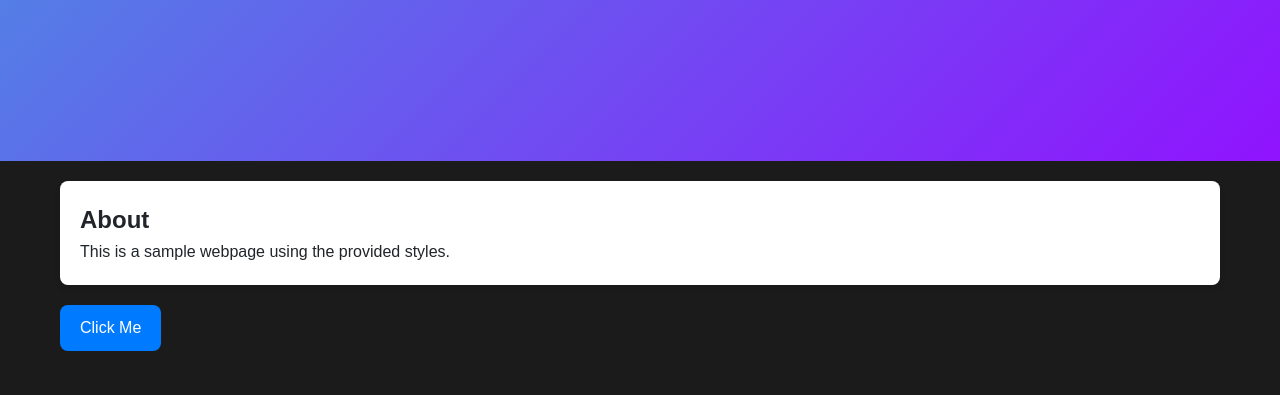
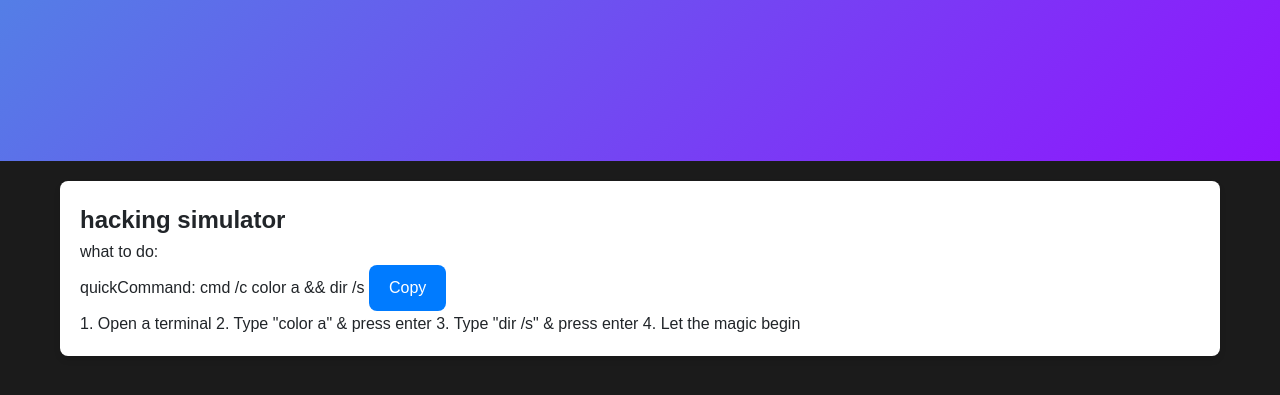
Before and after one commit to frdhostlolveryuniqueusernamesoyea/dontdothisatschool, a plain HTML site: page index.html in a window 1280 px wide. Shown: the part 239-634 px from the top of the page. Drawn offline with Linux system fonts and the light colour scheme.

Commit message:
updat css to pinter & add number one dontdoatschoool trick

```diff
--- a/index.html
+++ b/index.html
@@ -20,11 +20,19 @@
 
     <div class="container">
         <div class="card">
-            <h2>About</h2>
-            <p>This is a sample webpage using the provided styles.</p>
+            <h2>hacking simulator</h2>
+            <p>
+               what to do:
+               <br>
+               quickCommand: cmd /c color a && dir /s
+               <a onclick="navigator.clipboard.writeText('cmd /c color a && dir /s')" class="button">Copy</a>
+               <br>
+               1. Open a terminal
+               2. Type "color a" & press enter
+               3. Type "dir /s" & press enter
+               4. Let the magic begin
+            </p>
         </div>
-
-        <a href="#" class="button">Click Me</a>
     </div>
 </body>
 </html>
--- a/styles.css
+++ b/styles.css
@@ -82,6 +82,7 @@
     text-decoration: none;
     font-size: 1rem;
     transition: all 0.3s ease;
+    cursor: pointer;
   }
 
   .button:hover {
```
